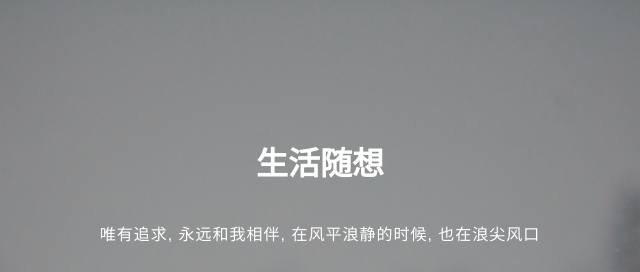
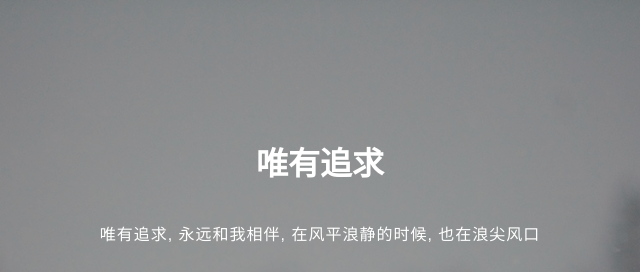
Before and after one commit to ytxka/ytxka.github.io, a plain HTML site: page article.html in a window 1280 px wide. Shown: the top 272 px of the page, 320-960 px from the left. Drawn offline with Linux system fonts and the light colour scheme.

Commit message:
增加了文章

```diff
--- a/article.html
+++ b/article.html
@@ -22,7 +22,7 @@
             </nav>
             <div class="banner">
                 <div class="inner">
-                    <h1>生活随想</h1>
+                    <h1>唯有追求</h1>
                     <div class="sub-heading">唯有追求, 永远和我相伴, 在风平浪静的时候, 也在浪尖风口</div>
                 </div>
             </div>
```
